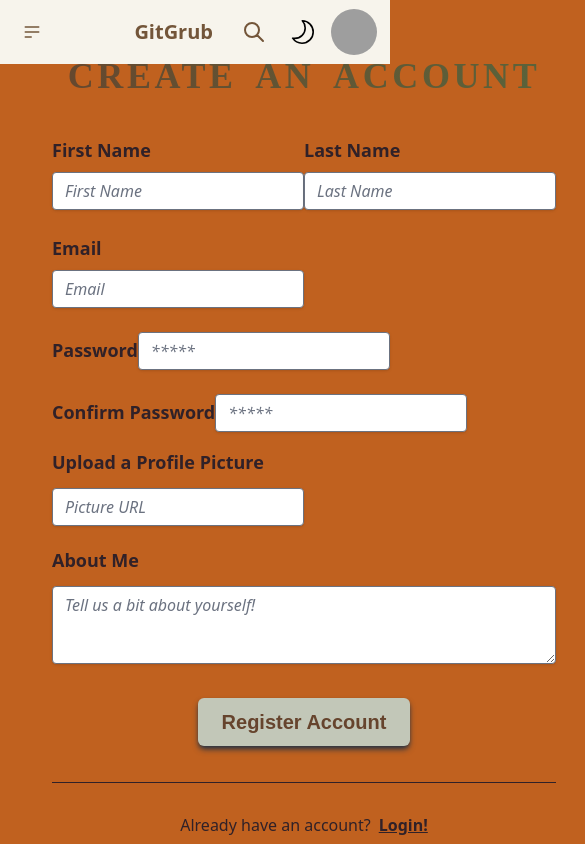
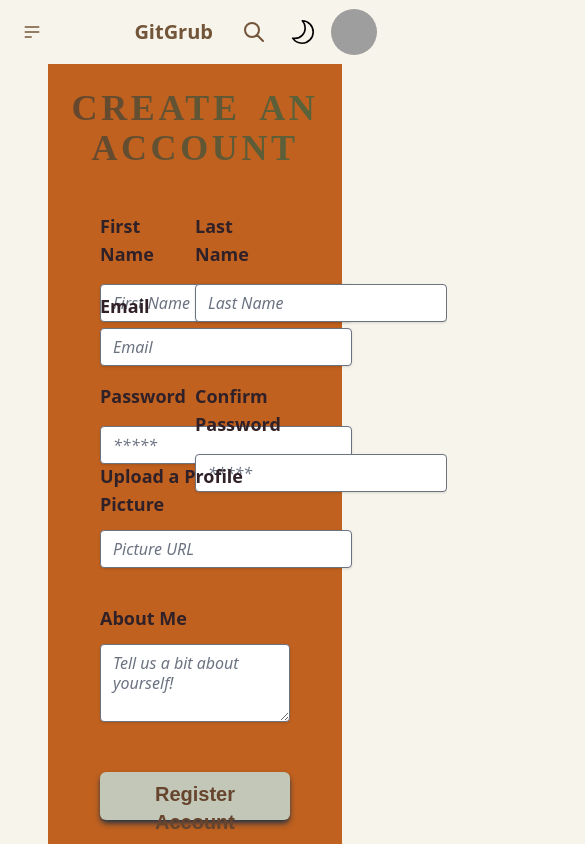
Before and after one commit to terencenikitka/recipe-lib, a React (Create React App) app in the folder client/: page /signup in a window 390 px wide. Shown: the top 844 px of the page, 585 px wide, since content can reach past the window. Built offline with nearby package versions, Linux system fonts and the light colour scheme; no server answers; grey boxes are pictures that could not be loaded.

Commit message:
page widths

```diff
--- a/client/src/components/App.jsx
+++ b/client/src/components/App.jsx
@@ -75,9 +75,9 @@
       )}
 
 
-      <div className="flex-1">
+      <div className="">
         <Outlet context={context}/>
-        {(location.pathname === '/' || location.pathname === '/recipes') && <Recipes />}
+        {location.pathname === '/' && <Recipes />}
 
       </div>
     </div>
--- a/client/src/components/Login.jsx
+++ b/client/src/components/Login.jsx
@@ -22,8 +22,10 @@
     }
 
     return (
-        <div>
+        <div className="w-screen mt-16 mb-6 container bg-base-100">
+            <div className="flex ">
             <h1>Welcome back!</h1>
+            </div>
             <form onSubmit={handleLogin}>
                 <label for="email">Email</label>
                 <div>
--- a/client/src/components/Profile.jsx
+++ b/client/src/components/Profile.jsx
@@ -45,7 +45,7 @@
     }
 
     return (
-        <main className="profile-page">
+        <main className="profile-page w-screen">
         {/* <section className="relative block h-200-px"> */}
             {/* <div className="relative top-20 w-full h-full bg-center bg-cover">
             <span id="blackOverlay" className="w-full h-full absolute opacity-50 bg-black"></span>
--- a/client/src/components/RecipeCardPage.jsx
+++ b/client/src/components/RecipeCardPage.jsx
@@ -87,10 +87,10 @@
   return (
     <>
       {recipe && (
-        <div className="card w-1/2 md:w-1/2 lg:w-1/2 xl:w-1/2 bg-base-1/2 shadow-xl max-h-min rounded-xl">
-          <div className="justify-center rounded-xl">
-            <figure className="">
-              <img src={recipe.image} alt={recipe.name} className="max-h-min object-cover md:h-full w-fit" />
+        <div className="mt-12 mb-6 ml-12 mr-18 w-screen shadow-xl rounded-xl">
+          <div className="w-fill rounded-xl">
+            <figure className="flex mt-6">
+              <img src={recipe.image} alt={recipe.name} className="h-64 w-64" />
             </figure>
             <div className="card-body w-fit h-fit ">
               <h1 className="card-title justify-center text-center font-sans">{recipe.name}</h1>
--- a/client/src/components/Recipes.jsx
+++ b/client/src/components/Recipes.jsx
@@ -1,4 +1,5 @@
 import { useEffect, useState } from "react";
+import { Outlet } from "react-router-dom";
 import RecipeCard from "./RecipeCard"
 
 function Recipes(){
--- a/client/src/components/Signup.jsx
+++ b/client/src/components/Signup.jsx
@@ -52,22 +52,22 @@
     }
 
     return (
-        <div className="container flex bg-base-100  font-sans-serif max-w-2xl  ">
+        <div className="w-screen mt-16 mb-6 container bg-base-100  font-sans-serif   ">
 
-            <div className=" mx-auto bg-accent-content text-neutral-content max-w ">
-                <div className="my-12 mb-8">
+            <div className="mx-12 bg-accent-content text-neutral-content max-w ">
+                <div className="mb-8">
 
                     <div className="  ">
 
                         <div className="w-fill p-1 rounded-lg lg:rounded-l-none ">
-                            <div className="text-center bg-clip-text text-transparent bg-gradient-to-r from-secondary-content to-primary-content underline decoration-solid pb-4">
-                                <h1 id="signup-h1" className="pt-1 uppercase font-bodoni-moda font-extrabold  text-center text-transparent text-4xl max-w-none tracking-widest ">Create  an  Account</h1>
+                            <div className="flex mb-4 text-center bg-clip-text text-transparent bg-gradient-to-r from-secondary-content to-primary-content underline decoration-solid pb-4">
+                                <h1 id="signup-h1" className="mt-5 uppercase font-bodoni-moda font-extrabold  text-center text-transparent text-4xl w-full max-w-none tracking-widest ">Create  an  Account</h1>
                             </div>
-                            <form className="px-12 pt-6 pb-8 mb-4 rounded" onSubmit={handleSubmit}>
+                            <form className="px-12 pt-3 pb-8 mb-4 rounded" onSubmit={handleSubmit}>
 
-                                <div className="mb-2 flex ">
-                                    <div className="mb-4">
-                                        <label className="mb-2 text-lg font-bold " for="firstName" > First Name
+                                <div className="flex mb-8">
+                                    <div className="w-1/2 h-12">
+                                        <label className="block mb-2 text-lg font-bold " for="firstName" > First Name
                                         </label>
                                         <input
                                             className="w-max px-3 py-2 mt-2 text-md italic leading-tight border rounded shadow appearance-none focus:outline-none focus:shadow-outline"
@@ -78,8 +78,8 @@
                                         />
 
                                     </div>
-                                    <div className="">
-                                        <label className=" mb-2 mr-20 text-lg font-bold" for="lastName">
+                                    <div className="w-1/2 h-12">
+                                        <label className="block mb-2 mr-20 text-lg font-bold" for="lastName">
                                             Last Name
                                         </label>
                                         <input
@@ -91,7 +91,8 @@
                                     </div>
 
                                 </div>
-                                <div className="mb-4">
+                                <div className="flex mb-4">
+                                    <div className="w-full">
                                     <label className="block mb-2 text-lg font-bold" for="email">
                                         Email
                                     </label>
@@ -101,11 +102,12 @@
                                         type="email"
                                         placeholder="Email" required onChange={(e) => setNewChefEmail(e.target.value)}
                                     />
+                                    </div>
                                 </div>
 
-                                <div className="mb-4 md:flex md:justify-stretch">
-                                    <div className="mb-4">
-                                        <label className="mb-2 text-lg font-bold " for="password" > Password
+                                <div className="mb-4 flex">
+                                    <div className="mb-4 w-1/2 h-12">
+                                        <label className="block mb-2 text-lg font-bold " for="password" > Password
                                         </label>
                                         <input
                                             className="w-max px-3 py-2 mt-2 text-md italic leading-tight border rounded shadow appearance-none focus:outline-none focus:shadow-outline"
@@ -116,8 +118,8 @@
                                         />
 
                                     </div>
-                                    <div className="">
-                                        <label className=" mb-2 text-lg font-bold" for="c_password">
+                                    <div className="mb-4 w-1/2 h-12">
+                                        <label className="block mb-2 text-lg font-bold" for="c_password">
                                             Confirm Password
                                         </label>
                                         <input
@@ -133,17 +135,17 @@
                                 <div className="flex">
                                         {!passwordsMatch && <p className="w-2/3 h-full px-4 py-3 mb-3 mt-0 text-md text-center italic text-gray-light bg-error shadow-md rounded-md self-stretch ml-10">Password confirmation does not match!</p>}
                                 </div>
-                                <div>
-                                    <label className="block mb-3 mt-0 text-lg font-bold" for="prof_pic">Upload a Profile Picture </label>
-                                    <div className="">
+                                <div className="flex mb-4">
+                                    <div className="w-full">
+                                        <label className="block mb-3 mt-0 text-lg font-bold" for="prof_pic">Upload a Profile Picture </label>
                                         <input className="w-max px-3 py-2 text-md italic leading-tight border rounded shadow appearance-none focus:outline-none focus:shadow-outline" type="text" placeholder="Picture URL" onChange={handlePhotoChange}></input>
-                                        <img className="rounded-md drop-shadow-md" src={file} />
                                     </div>
-                                    <label className="block mb-3 text-lg font-bold pt-5">
-                                        About Me </label>
-                                        <textarea rows="3" className="w-full px-3 py-2 mb-4 text-md italic leading-tight border rounded shadow appearance-none focus:outline-none focus:shadow-outline" placeholder="Tell us a bit about yourself!" onChange={(e) => setNewChefBio(e.target.value)}></textarea>
-
-
+                                </div>
+                                <div className="flex mb-4">
+                                    <div className="w-full">
+                                    <label className="block mb-3 text-lg font-bold pt-5">About Me </label>
+                                    <textarea rows="3" className="w-full px-3 py-2 mb-4 text-md italic leading-tight border rounded shadow appearance-none focus:outline-none focus:shadow-outline" placeholder="Tell us a bit about yourself!" onChange={(e) => setNewChefBio(e.target.value)}></textarea>
+                                    </div>
                                 </div>
                                 <div className="mb-6 text-center">
                                     <button
```
